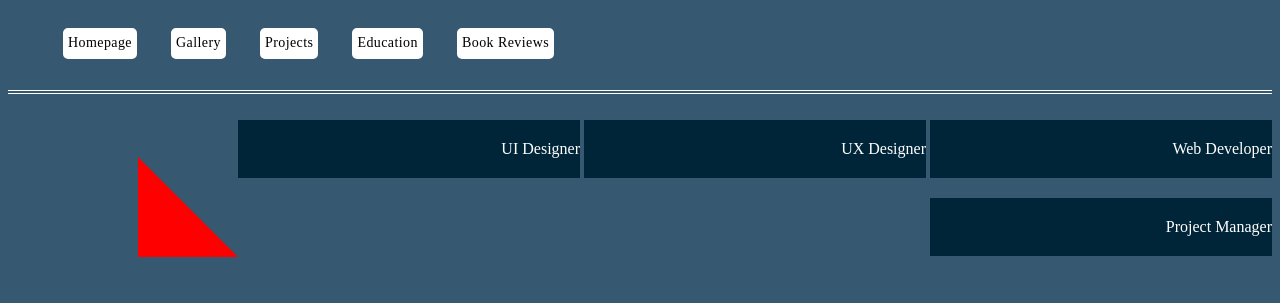
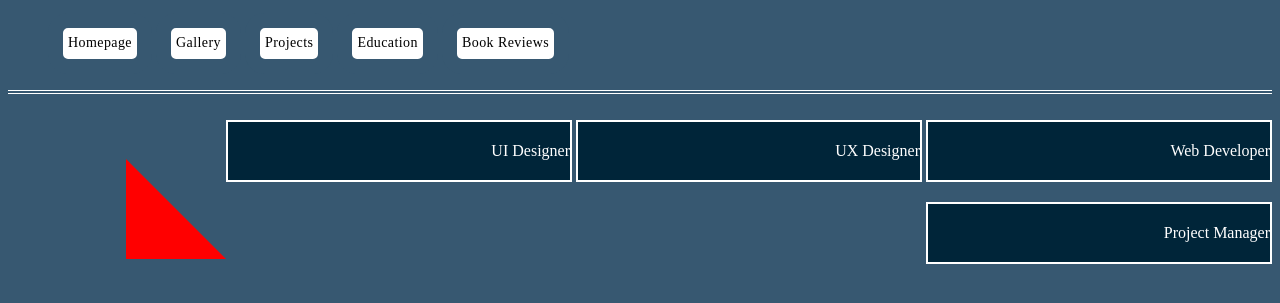
Before and after one commit to ellierichard/IDM222-ecr46, a plain HTML site: page index.html in a window 1280 px wide. Shown: the part 127-430 px from the top of the page. Drawn offline with Linux system fonts and the light colour scheme.

Commit message:
Update styleSheet.css
Fixed error with boarder around UX vectors

```diff
--- a/styleSheet.css
+++ b/styleSheet.css
@@ -70,7 +70,7 @@ color: white;
 /* display: block; */
 /* display: inline-block; */
 display: inline-block;
-border: 100% solid white;
+border: 2px solid white;
 margin-top: 10px;
 margin-bottom: 10px;
 /* text-align: center; */
```
